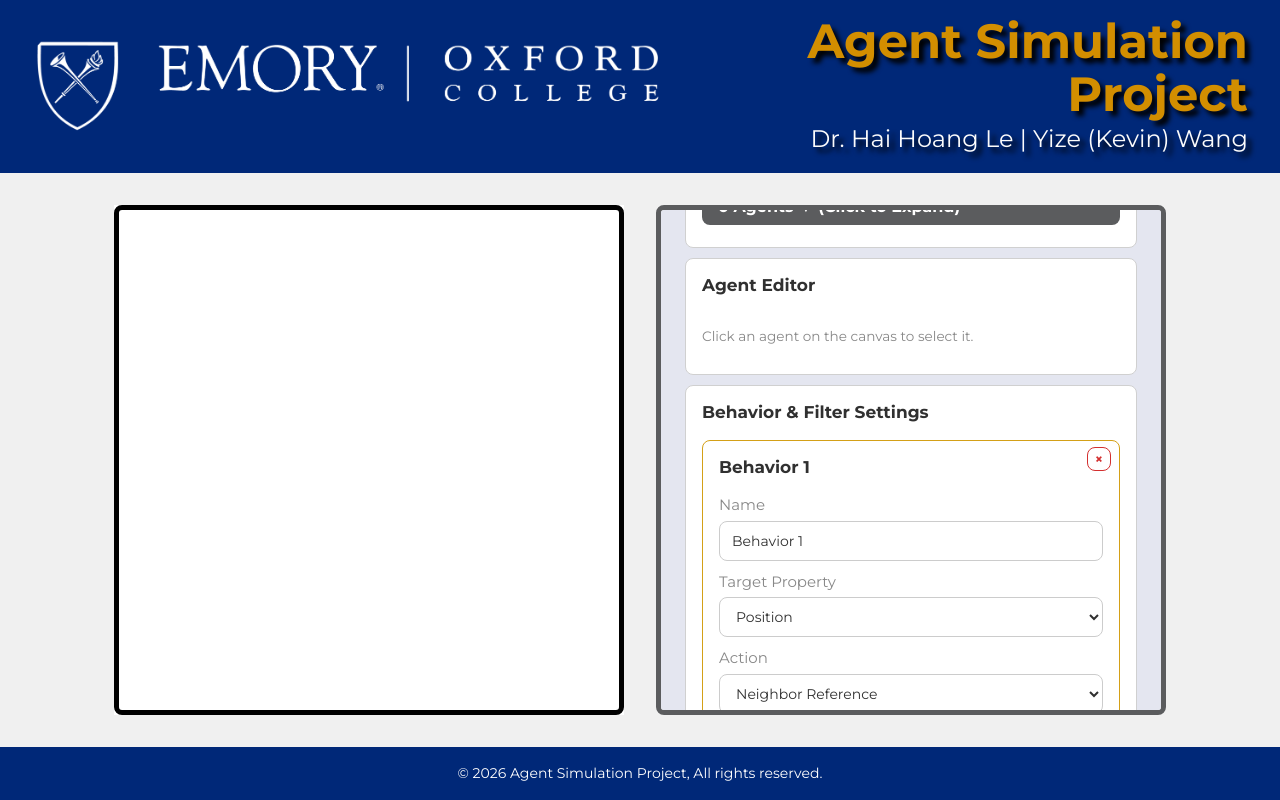
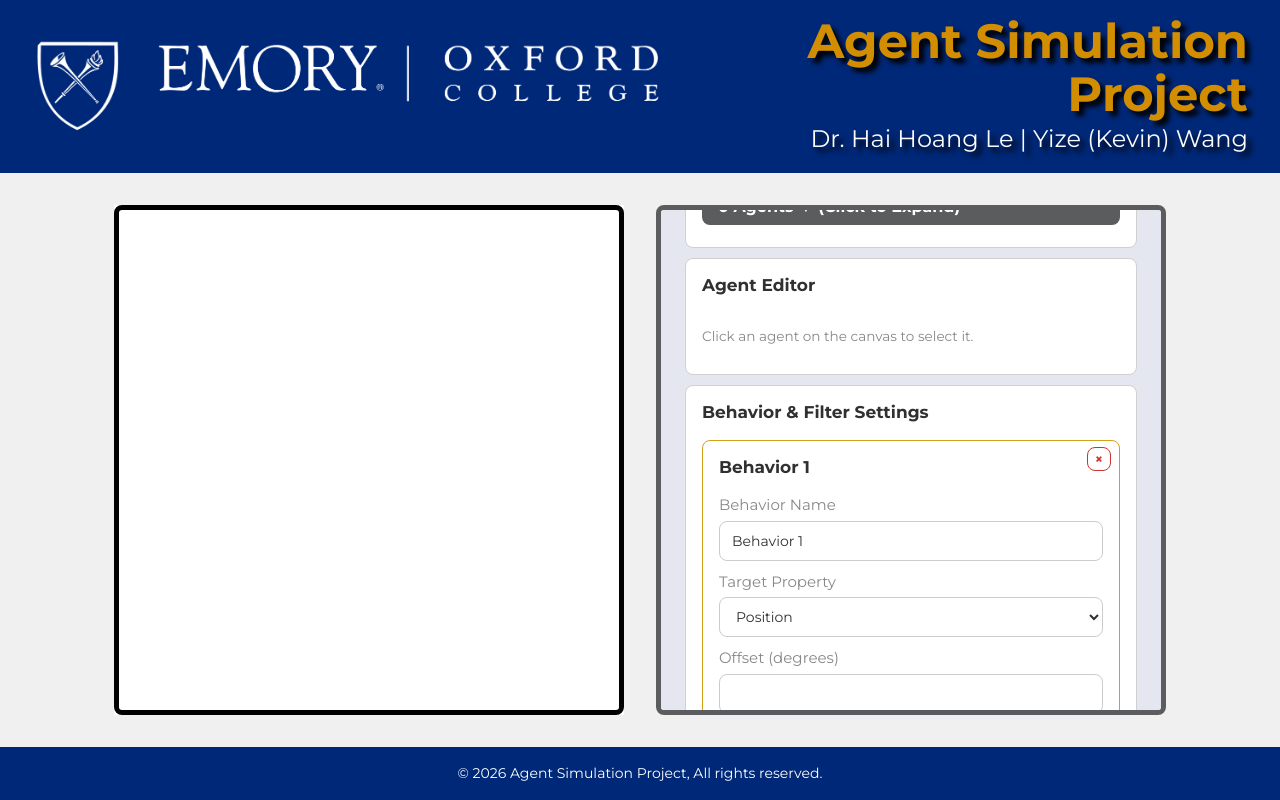
Before and after one commit to yizewang2006/agent-simulation-webpage, a React (Vite) app in the folder agent-simulation-react/: page / in a window 1280 px wide. Both pictures are taken after a click on the button "+ Add Behavior". Shown: the part 1-801 px from the top of the page. Built offline with nearby package versions, Linux system fonts and the light colour scheme.

Commit message:
Push 6-10

```diff
--- a/agent-simulation-react/src/Simulation.jsx
+++ b/agent-simulation-react/src/Simulation.jsx
@@ -8,7 +8,7 @@ import { useRef, useEffect, useState } from 'react'; /* To interact with the can
 
 // Import Agent Class from agent.js (make them talk to each other)
 import { Agent } from "./js_files/agent.js";
-import { PROPERTY_TYPE, METHOD_TYPE, PROPERTY_LABELS, METHOD_LABELS, ACTION_TYPE, ACTION_LABELS } from "./js_files/behavior.js";
+import { PROPERTY_TYPE, METHOD_TYPE, PROPERTY_LABELS, METHOD_LABELS, FILTER_LABELS, ACTION_TYPE, ACTION_LABELS, FILTER_TYPE } from "./js_files/behavior.js";
 
 // This is amenable as of now, don't forget to change the dimensions in the CSS file as well if you change these
 const CANVAS_WIDTH = 500;
@@ -113,18 +113,6 @@ function Simulation() {
     setShowAddAgent(false);
   }
 
-  // cancelling agent creation function (reset default values for the form and hide the form))
-  function handleCancelAddAgent() {
-    setNewAgentName('');
-    setNewAgentColor('#000000');
-    setNewAgentX(String(CANVAS_WIDTH / 2));
-    setNewAgentY(String(CANVAS_HEIGHT / 2));
-    setNewAgentFovAngle('150');
-    setNewAgentAngle('0');
-    setNewAgentShowFOV(true);
-    setShowAddAgent(false);
-  }
-
   function handleAddMultipleAgents() {
     const count = Number(multiAgentCount);
     if (!multiAgentCount || isNaN(count) || count < 1 || !Number.isInteger(count) || count > MAX_AGENTS) {
@@ -175,6 +163,17 @@ function Simulation() {
     setAgents([...roster]);
     handleCancelAddMultipleAgents();
   }
+  // cancelling agent creation function (reset default values for the form and hide the form))
+  function handleCancelAddAgent() {
+    setNewAgentName('');
+    setNewAgentColor('#000000');
+    setNewAgentX(String(CANVAS_WIDTH / 2));
+    setNewAgentY(String(CANVAS_HEIGHT / 2));
+    setNewAgentFovAngle('150');
+    setNewAgentAngle('0');
+    setNewAgentShowFOV(true);
+    setShowAddAgent(false);
+  }
 
   // Cancels adding multiple agents and resets the form to default values
   function handleCancelAddMultipleAgents() {
@@ -214,7 +213,7 @@ function Simulation() {
     // using structuredClone to avoid mutating the existing behavior/filter objects (deep copy)
     const newList = structuredClone(behaviorList);
     newList[behaviorIndex].filters.push({ filterType: 'method',
-      propertyType: PROPERTY_TYPE.POSITION,
+      propertyType: FILTER_TYPE.DISTANCE,
       methodType: METHOD_TYPE.CLOSEST,
       rangeLow: '',
       rangeHigh: '' }); // Add a default filter, user can modify it in the editor
@@ -233,6 +232,31 @@ function Simulation() {
     const newList = structuredClone(behaviorList);
     newList[behaviorIndex].filters.splice(filterIndex, 1);
     setBehaviorList(newList);
+  }
+
+  // ---- Offset Handlers ----
+  // used to update the value of the offset for that behavior when the user changes the input in the editor
+  function handleUpdateOffset(behaviorIndex, targetProperty, parameters) {
+    // Depending on the targetProperty, updating the corresponding parameters in the behavior's filters
+    // Calls handleUpdateBehavior
+    const behavior = behaviorList[behaviorIndex];
+    switch (targetProperty) {
+      case PROPERTY_TYPE.SPEED: {
+        // SINGLE VALUE
+        handleUpdateBehavior(behaviorIndex, { ...behavior, offset: Number(parameters) });
+        break;
+      }
+      case PROPERTY_TYPE.ANGLE: {
+        // SINGLE VALUE (in degrees, agent.js converts to radians when applying)
+        handleUpdateBehavior(behaviorIndex, { ...behavior, offset: Number(parameters) });
+        break;
+      }
+      case PROPERTY_TYPE.POSITION: {
+        // TWO VALUES (x and y offsets)
+        handleUpdateBehavior(behaviorIndex, { ...behavior, offset: Number(parameters) });
+        break;
+      }
+    }
   }
 
   // ---- Simulation FPS ----
@@ -276,7 +300,7 @@ function Simulation() {
         lastFrameTime = currentTime - (elapsed % frameInterval);
         ctx.clearRect(0, 0, canvas.width, canvas.height);
         agentsArray.forEach(agent => {
-          agent.updatePosition(agentsArray, behaviorListRef.current);
+          agent.update(agentsArray, behaviorListRef.current);
         });
       }
     }
@@ -315,9 +339,9 @@ function Simulation() {
 
   function handleApplyEdit() {
     if (!selectedAgent) return;
-    selectedAgent.id        = editorName;
+    selectedAgent.id = editorName;
+    selectedAgent.originalColor  = editorColor;
     selectedAgent.colorHex  = editorColor;
-    selectedAgent.color     = editorColor;
     selectedAgent.showFOV   = editorShowFOV;
     selectedAgent.isSpecial = editorShowFOV; // isSpecial gates FOV drawing in agent.js — must stay in sync with showFOV
     selectedAgent.fovAngle  = (Number(editorFovAngle) || 150) * Math.PI / 180;
@@ -455,7 +479,6 @@ function Simulation() {
                       max={CANVAS_WIDTH}
                       value={newAgentX}
                       onChange={(e) => setNewAgentX(e.target.value)}
-                      onBlur={(e) => { if (e.target.value === '') setTargetFPS('1');}} // default to 1 when empty on blur (lose focus)
                     />
                   </div>
                   <div className="input-group">
@@ -601,7 +624,7 @@ function Simulation() {
               )}
             </div>
 
-            {/* Where we re-create behavior & filter settings */}
+            {/* Behavior & Filter Settings*/}
             <div className="panel-card">
               <h2 className="panel-section-title">Behavior & Filter Settings</h2>
 
@@ -614,8 +637,9 @@ function Simulation() {
                     style={{ position: 'absolute', top: 6, right: 8, width: 24, height: 24, padding: 0, fontSize: 14 }}
                   >×</button>
                   <h2 className="panel-section-title">{behavior.name}</h2>
+                  {/* Names */}
                   <div className="input-group">
-                    <label>Name</label>
+                    <label>Behavior Name</label>
                     <input
                       type="text"
                       placeholder={`Behavior ${behaviorIndex + 1}`}
@@ -623,6 +647,7 @@ function Simulation() {
                       onChange={(e) => handleUpdateBehavior(behaviorIndex, { ...behavior, name: e.target.value })}
                     />
                   </div>
+                  {/* Target Property Dropdown*/}
                   <div className="input-group">
                     <label>Target Property</label>
                     <select
@@ -635,6 +660,17 @@ function Simulation() {
                     </select>
                   </div>
 
+                  {/* Position: Relative Angle*/}
+                  <div className="input-group">
+                    <label>Offset {(behavior.targetProperty === PROPERTY_TYPE.ANGLE || behavior.targetProperty === PROPERTY_TYPE.POSITION) ? '(degrees)' : ''}</label> {/* Bearing and Angle both use degree offsets */}
+                    <input
+                      type="number"
+                      value={behavior.offset}
+                      onChange={(e) => handleUpdateOffset(behaviorIndex, behavior.targetProperty, e.target.value)}
+                    />
+                  </div>
+
+                  {/*
                   <div className="input-group">
                     <label>Action</label>
                     <select
@@ -646,6 +682,7 @@ function Simulation() {
                       ))}
                     </select>
                   </div>
+                  */}
 
                   {/* Filters sub-box */}
                   <div className="panel-card" style={{ marginTop: 8 }}>
@@ -705,7 +742,7 @@ function Simulation() {
                         <div className="input-group">
                           <label>Property</label>
                           <select value={filter.propertyType} onChange={(e) => handleUpdateFilter(behaviorIndex, filterIndex, { ...filter, propertyType: Number(e.target.value) })}>
-                            {Object.entries(PROPERTY_LABELS).map(([val, label]) => (
+                            {Object.entries(FILTER_LABELS).map(([val, label]) => (
                               <option key={val} value={val}>{label}</option>
                             ))}
                           </select>
@@ -746,7 +783,7 @@ function Simulation() {
                   min="1"
                   max="60"
                   value={targetFPS}
-                  onChange={(e) => setTargetFPS(e.target.value)}
+                  onChange={(e) => setTargeKtFPS(e.target.value)}
                   onBlur={(e) => { if (e.target.value === '') setTargetFPS('1');}} // default to 1 when empty on blur (lose focus)
                 />
               </div>
--- a/agent-simulation-react/src/js_files/agent.js
+++ b/agent-simulation-react/src/js_files/agent.js
@@ -1,6 +1,5 @@
 import { Entity } from "./entity.js";
-import { Position } from "./behavior.js"
-import { applyBehavior } from './behavior.js'; // will be used to apply whatever behavior defined
+import { Position, applyBehavior, PROPERTY_TYPE } from "./behavior.js";
 
 class fovOffset {
     constructor(x, y) {
@@ -22,7 +21,7 @@ export class Agent extends Entity{
         // 25.2.17 FIX: ANGLE INDEPENDENT OF dy & dx
         this.angle = angle; // We have now set the angle to be independent of dy & dx
         this.colorHex = colorHex;  // Default color
-        this.originalColor = colorHex; // Store original color: won't change, final in java
+        this.originalColor = colorHex; // Store original color: won't change, java
         this.fovRadius = fovRadius; // FOV range of detection
         this.fovAngle = fovAngle;
         // Initialize an empty array to hold detected agents
@@ -80,8 +79,8 @@ export class Agent extends Entity{
         if (this.isSpecial && this.showFOV !== false) this.drawFOVCones(); // Draw FOV
     }
 
-    // Method to update the position of the circle
-    updatePosition(allAgents, behaviors = []) { // New 6.3 paaram: behaviors, which is an array of behavior objects defined in Simulation.jsx
+    // equaivalent to Update() in Unity, will run each frame
+    update(allAgents, behaviors = []) { // New 6.3 param: behaviors, which is an array of behavior objects defined in Simulation.jsx
         this.position.add(this.dx, this.dy);
         if (this.dx !== 0 || this.dy !== 0) {
             this.angle = Math.atan2(this.dy, this.dx);
@@ -92,9 +91,38 @@ export class Agent extends Entity{
         // Apply behaviors:
         for (const behavior of behaviors) {
             const target = applyBehavior(behavior, this, this.detectedAgents);
-            if (target) {
-                this.follow({ position: target }); // we'll have it follow just for now
-                break;
+            if (target !== null && target !== undefined) {
+                console.log(`Behavior "${behavior.name}" target:`, target, "for agent ID:", this.id);
+            }
+            if (target !== null && target !== undefined) {
+                switch (behavior.targetProperty) {
+                    case PROPERTY_TYPE.SPEED: {
+                        const currentSpeed = Math.sqrt(this.dx ** 2 + this.dy ** 2);
+                        const newSpeed = Math.max(0, currentSpeed + (parseFloat(behavior.offset) || 0));
+                        this.dx = Math.cos(this.angle) * newSpeed;
+                        this.dy = Math.sin(this.angle) * newSpeed;
+                        break;
+                    }
+                    case PROPERTY_TYPE.ANGLE: {
+                        this.angle += (parseFloat(behavior.offset) || 0) * Math.PI / 180; // Convert offset from degrees to radians
+
+                        // Re-calculate the agent's heading
+                        const currentSpeed = Math.sqrt(this.dx ** 2 + this.dy ** 2);
+                        this.dx = Math.cos(this.angle) * currentSpeed;
+                        this.dy = Math.sin(this.angle) * currentSpeed;
+                        break;
+                    }
+                    case PROPERTY_TYPE.POSITION: {
+                        // target is the bearing (radians) to the detected agent; steer toward it with optional degree offset
+                        this.angle = target + (parseFloat(behavior.offset) || 0) * Math.PI / 180;
+
+                        // Re-calculate the agent's heading
+                        const currentSpeed = Math.sqrt(this.dx ** 2 + this.dy ** 2);
+                        this.dx = Math.cos(this.angle) * currentSpeed;
+                        this.dy = Math.sin(this.angle) * currentSpeed;
+                        break;
+                    }
+                }
             }
         }
     }
@@ -226,7 +254,7 @@ export class Agent extends Entity{
         // reset its color to original.
         this.detectedAgents.forEach(agent => {
             if (!currentlyDetected.includes(agent)) {
-                agent.colorHex = agent.originalColor;
+                agent.colorHex = agent.originalColor; // Line changing color to red is in behavior.js
             }
         });
 
--- a/agent-simulation-react/src/js_files/behavior.js
+++ b/agent-simulation-react/src/js_files/behavior.js
@@ -12,12 +12,26 @@ export const METHOD_TYPE = {
   AVERAGE:  2,
 };
 
+export const FILTER_TYPE = {
+  DISTANCE: 0,
+  SPEED:    1,
+  RELATIVE_ANGLE:    2,
+  HEADING:           3,
+}
+
 // Human-readable labels for the UI
 export const PROPERTY_LABELS = {
-  [PROPERTY_TYPE.POSITION]: 'Position',
+  [PROPERTY_TYPE.POSITION]: 'Position', // Definition: Bearing
   [PROPERTY_TYPE.SPEED]:    'Speed',
   [PROPERTY_TYPE.ANGLE]:    'Angle',
 };
+
+export const FILTER_LABELS = {
+  [FILTER_TYPE.DISTANCE]: 'Distance',
+  [FILTER_TYPE.SPEED] : 'Speed',
+  [FILTER_TYPE.RELATIVE_ANGLE] : 'Relative Angle',
+  [FILTER_TYPE.HEADING] : 'Heading',
+}
 
 export const METHOD_LABELS = {
   [METHOD_TYPE.CLOSEST]:  'Closest',
@@ -240,22 +254,22 @@ export class Filter {
     this.filterType = filterType; // ranged, method
     this.parameters = parameters; // i.e. low/high for ranged, methodType for method
   }
-
-  apply(targetAgents) { // defines who this filter is being applied to.
-  }
 }
 
 function applyFilters(agentFilter, self, agents) { // agents is the list of agents that we are applying the filter to, self is the agent for which we are applying the behavior
-  if (agentFilter.filterType === 'range') {
+  if (agentFilter.filterType === 'ranged') {
     switch (agentFilter.propertyType) {
-      case PROPERTY_TYPE.SPEED: {
+      case FILTER_TYPE.SPEED: {
         return agents.filter(agent => {
           const speed = Math.sqrt(agent.dx ** 2 + agent.dy ** 2);
           return speed >= Number(agentFilter.rangeLow) && speed <= Number(agentFilter.rangeHigh);
         });
       }
-      case PROPERTY_TYPE.ANGLE: return agents; // TODO
-      case PROPERTY_TYPE.POSITION: {
+      case FILTER_TYPE.RELATIVE_ANGLE: return agents; // TODO
+
+      case FILTER_TYPE.HEADING: return agents; // TODO
+
+      case FILTER_TYPE.DISTANCE: {
         return agents.filter(agent => {
           const distance = self.position.distanceTo(agent.position);
           return distance >= Number(agentFilter.rangeLow) && distance <= Number(agentFilter.rangeHigh);
@@ -265,9 +279,11 @@ function applyFilters(agentFilter, self, agents) { // agents is the list of agen
   }
   if (agentFilter.filterType === 'method') {
     switch (agentFilter.propertyType) {
-      case PROPERTY_TYPE.SPEED: return agents; // TODO
-      case PROPERTY_TYPE.ANGLE: return agents; // TODO
-      case PROPERTY_TYPE.POSITION: {
+      case FILTER_TYPE.SPEED: return agents; // TODO
+      case FILTER_TYPE.RELATIVE_ANGLE: return agents; // TODO
+      case FILTER_TYPE.HEADING: return agents; // TODO
+
+      case FILTER_TYPE.DISTANCE: {
         if (agentFilter.methodType === METHOD_TYPE.CLOSEST) {
           let closestAgent = null;
           let closestDist = Infinity;
@@ -292,14 +308,23 @@ export function applyBehavior(behavior, self, detectedAgents) {
 
     for (const filter of behavior.filters) {
       detAgents = applyFilters(filter, self, detAgents);
-      if (detAgents.length === 0) return null;
+      if (detAgents.length === 0) {
+        detectedAgents.forEach(agent => agent.colorHex = '#FF0000'); // failed filter but still in FOV — reset to red
+        return null;
+      }
     }
 
-    if (detAgents.length > 0)
+    if (detAgents.length > 0) {
+      detAgents[0].colorHex = '#00FF00'; // Filtered agent turns green (red color change in agent.js)
       switch (behavior.targetProperty) {
-        case PROPERTY_TYPE.POSITION: return detAgents[0].position;
+        case PROPERTY_TYPE.POSITION: { // return the relative angle
+          let diffX = detAgents[0].position.x - self.position.x;
+          let diffY = detAgents[0].position.y - self.position.y;
+          return Math.atan2(diffY, diffX);
+        }
         case PROPERTY_TYPE.SPEED: return Math.sqrt(detAgents[0].dx ** 2 + detAgents[0].dy ** 2);
         case PROPERTY_TYPE.ANGLE: return detAgents[0].angle;
       }
+    }
     return null;
   }
```
